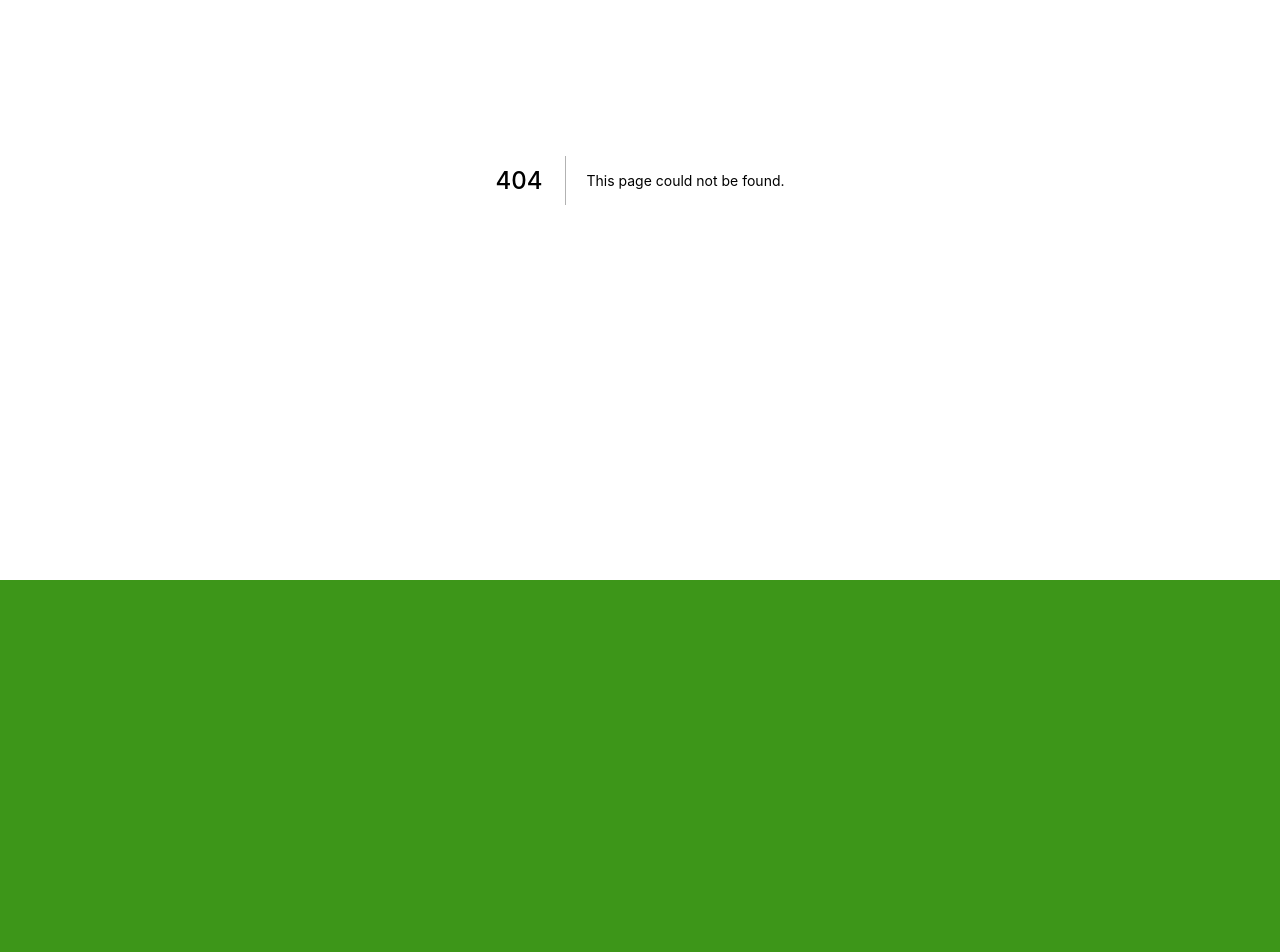
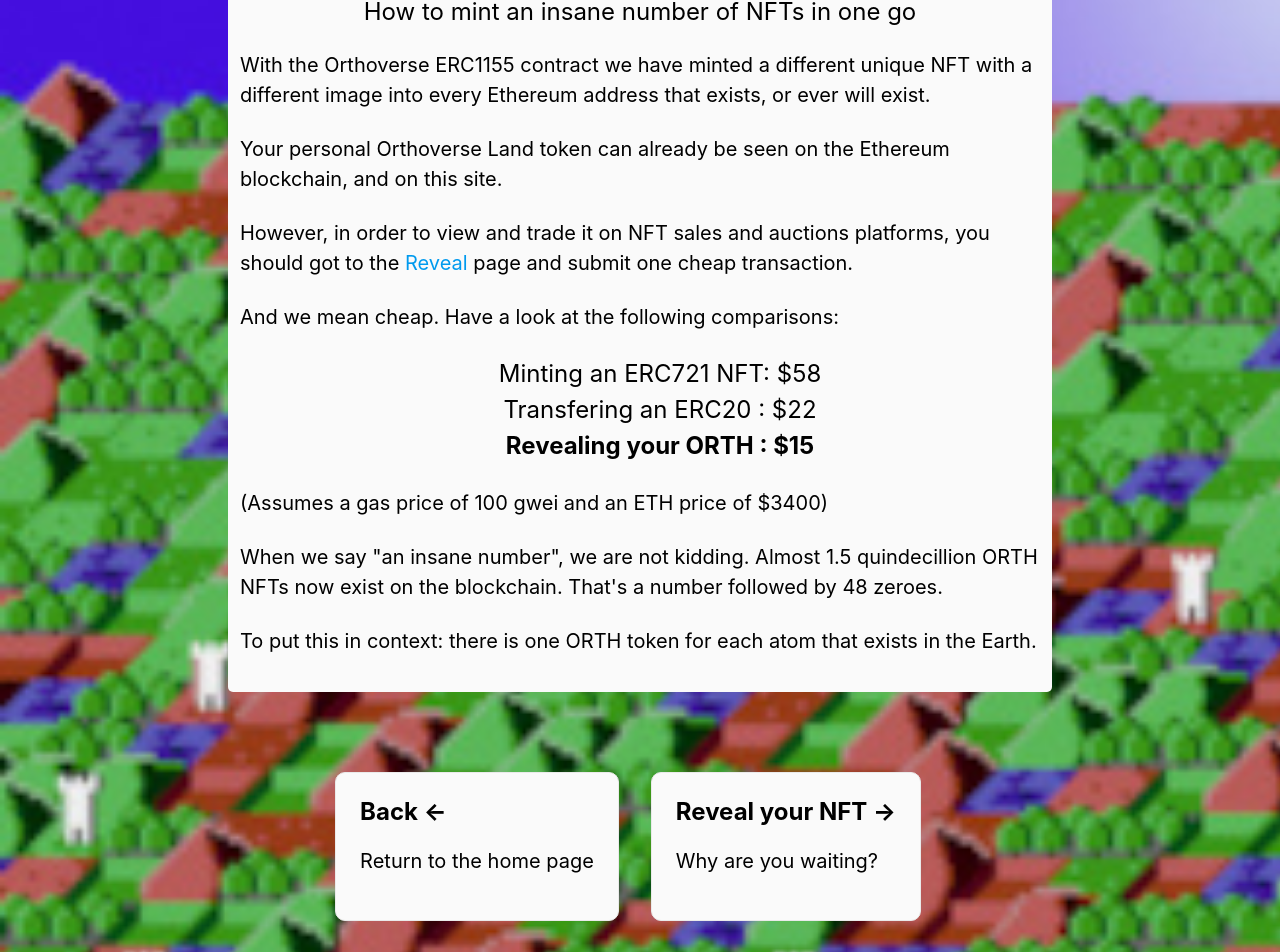
Before and after one commit to kf106/orthoverse-website, a Next.js app: page /about in a window 1280 px wide. Before the commit this address had no page. Shown: the part 220-1172 px from the top of the page. Before the commit the page ends 800 px from the top, so only its background shows below. Built offline with nearby package versions, Linux system fonts and the light colour scheme.

Commit message:
Change titles

```diff
--- /dev/null
+++ b/pages/about.js
@@ -0,0 +1,72 @@
+import Head from 'next/head'
+import Image from 'next/image'
+import styles from '../styles/Home.module.css'
+import Link from 'next/link'
+
+export default function Home() {
+  return (
+    <div className={styles.container}>
+      <Head>
+        <title>Orthoverse: About</title>
+        <meta name="description" content="About the Orthoverse" />
+        <link rel="icon" href="/favicon.ico" />
+      </Head>
+
+      <main className={styles.main}>
+        <div>
+          <div>
+            <h1 className={styles.title}>
+              About the Orthoverse
+            </h1>
+          </div>
+
+          <div className={styles.textalign}>
+            <div className={styles.description}>
+              How to mint an insane number of NFTs in one go
+              <p>With the Orthoverse ERC1155 contract we have minted a different unique NFT
+                 with a different image into every Ethereum address that exists,
+                 or ever will exist.</p>
+              <p>Your personal Orthoverse Land token can already be seen on the Ethereum blockchain,
+                 and on this site.</p>
+              <p>However, in order to view and trade it on NFT sales and
+                 auctions platforms, you should got to the <Link href="/about"><a className={styles.inlink}>Reveal</a></Link> page and
+                 submit one cheap transaction.</p>
+              <p>And we mean cheap. Have a look at the following comparisons:</p>
+              <ul>
+                <li>Minting an ERC721 NFT: $58</li>
+                <li>Transfering an ERC20 : $22</li>
+                <li className={styles.libold}>Revealing your ORTH : $15</li>
+              </ul>
+              <p>(Assumes a gas price of 100 gwei and an ETH price of $3400)</p>
+              <p>When we say &quot;an insane number&quot;, we are not kidding. Almost 1.5 quindecillion ORTH NFTs now
+              exist on the blockchain. That&apos;s a number followed by 48 zeroes.</p>
+              <p>To put this in context: there is one ORTH token for each atom that exists in the Earth.</p>
+            </div>
+          </div>
+
+          <div className={styles.textalign}>
+          <div className={styles.grid}>
+            <Link href="/about"><a>
+            <div className={styles.card}>
+              <h2>Back &larr;</h2>
+              <p>Return to the home page</p>
+            </div>
+            </a></Link>
+            <Link href="">
+            <div className={styles.card}>
+              <h2>Reveal your NFT &rarr;</h2>
+              <p>Why are you waiting?</p>
+            </div>
+            </Link>
+          </div>
+          </div>
+
+        </div>
+      </main>
+
+      <footer className={styles.footer}>
+          Some text here
+      </footer>
+    </div>
+  )
+}
--- a/pages/index.js
+++ b/pages/index.js
@@ -7,7 +7,7 @@
   return (
     <div className={styles.container}>
       <Head>
-        <title>Create Next App</title>
+        <title>Orthoverse: Home</title>
         <meta name="description" content="The Orthoverse" />
         <link rel="icon" href="/favicon.ico" />
       </Head>
```
Also changed, not shown: public/assets/background-2.jpg (added).
